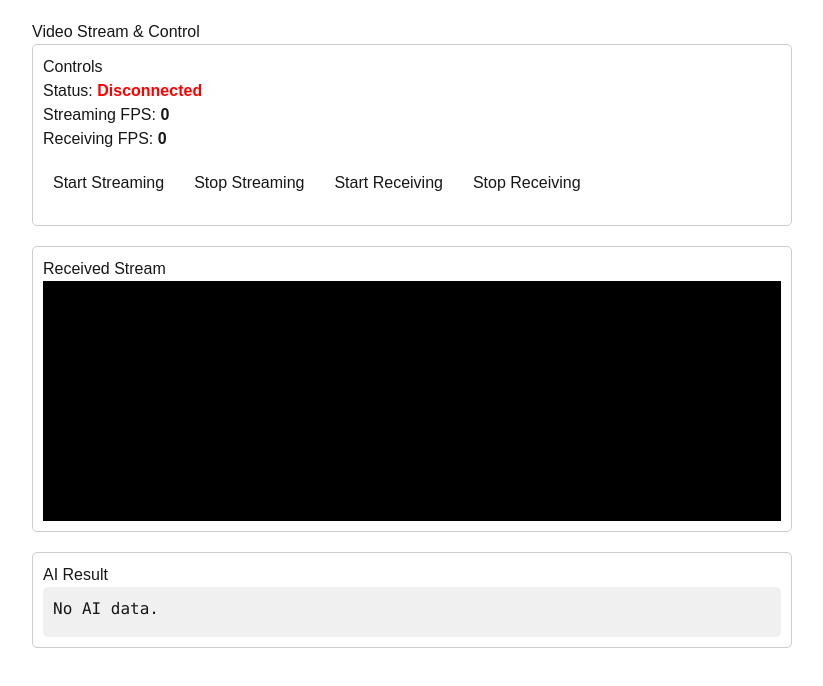
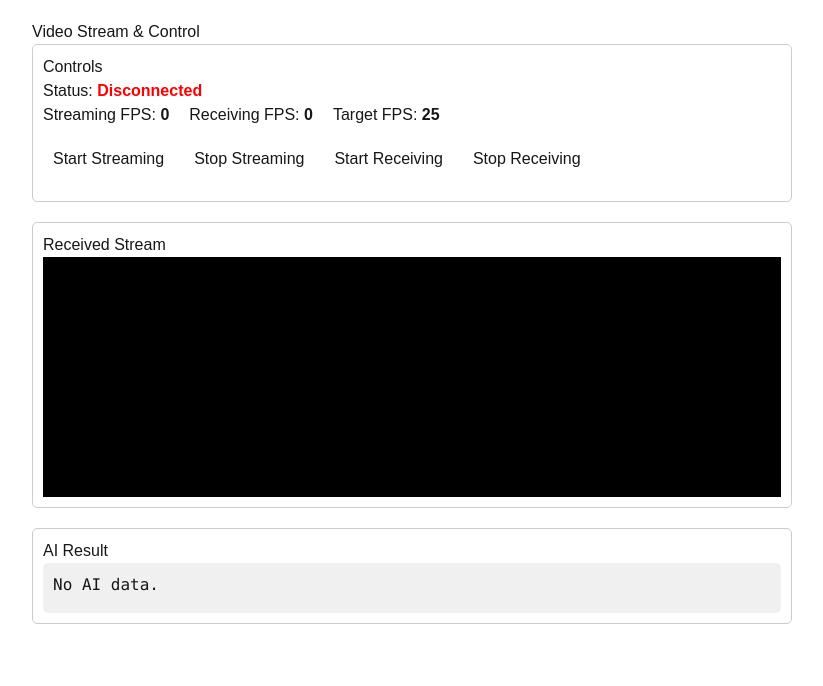
Before and after one commit to thanhnx14/robot_console, a Next.js app: page /mobile in a window 1280 px wide. Shown: the top 686 px of the page, without its empty margins (228-1051 px from the left). Built offline with nearby package versions, Linux system fonts and the light colour scheme; no server answers.

Commit message:
show target fps

```diff
--- a/app/mobile/page.tsx
+++ b/app/mobile/page.tsx
@@ -442,9 +442,10 @@ export default function MobilePage() {
                 <p>Status: <span style={{ color: isConnected ? 'green' : 'red', fontWeight: 'bold' }}>
                     {isConnected ? 'Connected' : 'Disconnected'}
                 </span></p>
-                <div style={{ marginBottom: '10px' }}>
+                <div style={{ display: 'flex', gap: '20px', flexWrap: 'wrap', marginBottom: '10px' }}>
                     <p style={{ margin: 0 }}>Streaming FPS: <strong>{streamingFps}</strong></p>
                     <p style={{ margin: 0 }}>Receiving FPS: <strong>{receivingFps}</strong></p>
+                    <p style={{ margin: 0 }}>Target FPS: <strong>{targetFps}</strong></p>
                 </div>
                 <div style={{ display: 'flex', gap: '10px', flexWrap: 'wrap', marginBottom: '10px' }}>
                     {/* Streamer Controls */}
```
